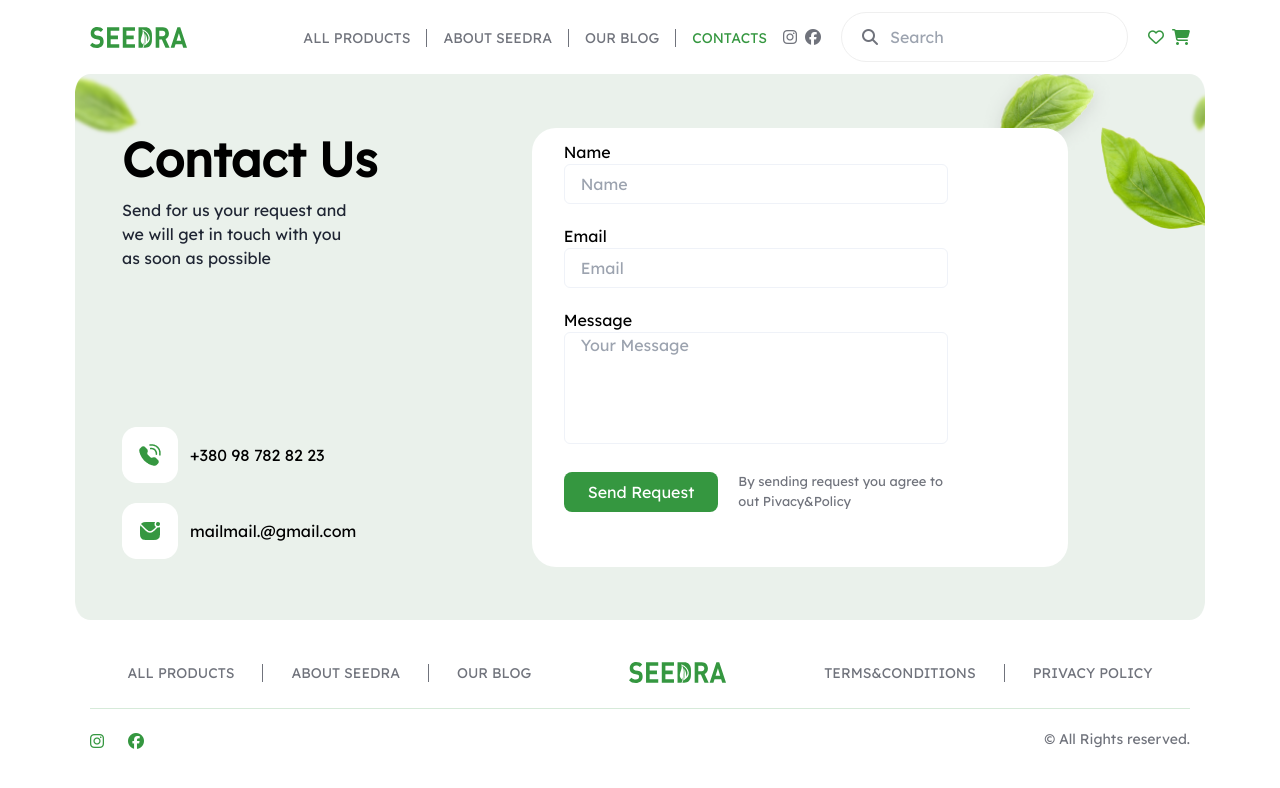
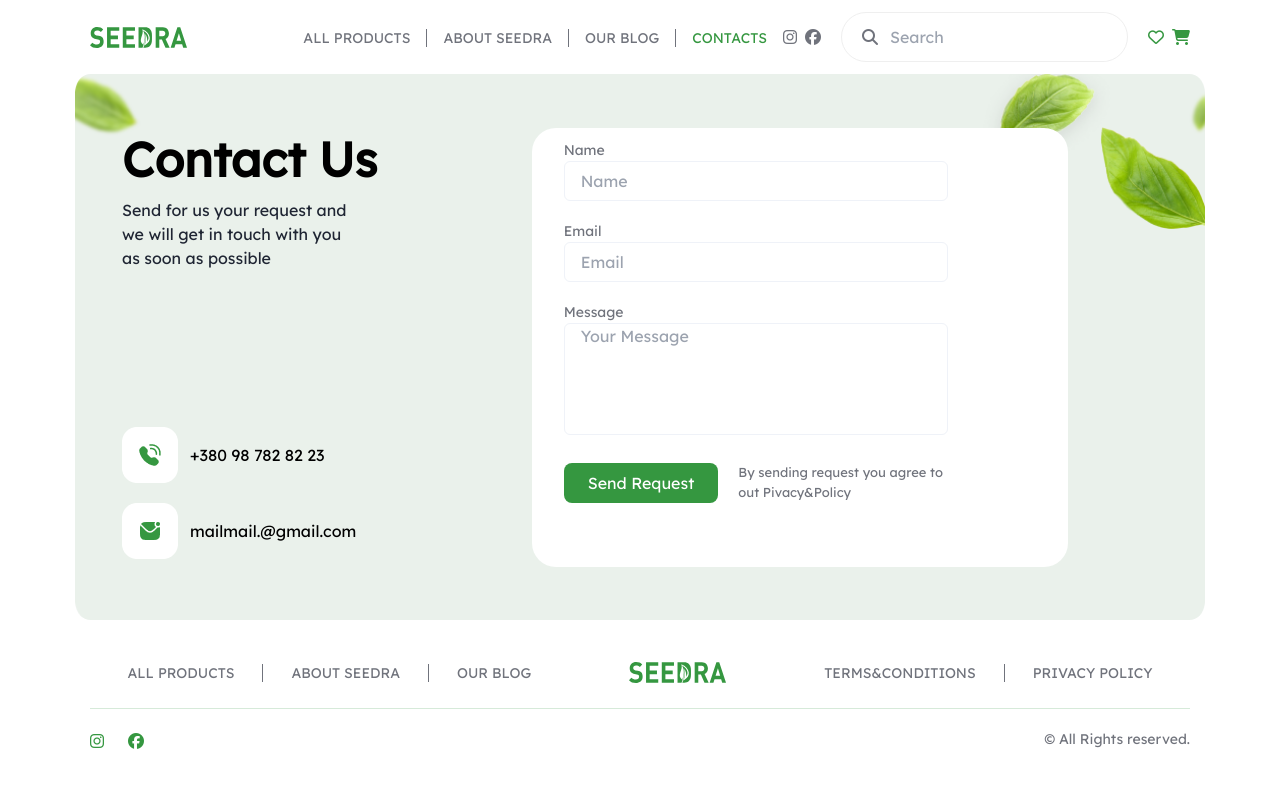
Before and after one commit to Anvarov-Ismoil/seedra, a Vue app: page /contacts in a window 1280 px wide. Shown: the top 788 px of the page. Built offline with nearby package versions, Linux system fonts and the light colour scheme.

Commit message:
fixed error on contactview.vue 21.05/10;25

```diff
--- a/src/views/ContactView.vue
+++ b/src/views/ContactView.vue
@@ -27,16 +27,16 @@
                <img class="w-10" src="../assets/images/email.png" alt="#">
                </div>
             </div>
-            <label for="name">
+            <label for="name" class="text-secondary font-normal text-[14px]">
                Name
             </label>
             <input type="text" id="name" placeholder="Name" class="w-full max-w-96 h-[2.5rem] border border-light-blue outline-none  mb-5 px-4 rounded-md ">
 
-            <label for="email">
+            <label for="email" class="text-secondary font-normal text-[14px]">
                Email
             </label>
             <input type="text" id="email" placeholder="Email" class="w-full max-w-96 h-[2.5rem] border border-light-blue outline-none  mb-5 px-4 rounded-md">
-            <label for="textarea">
+            <label for="textarea" class="text-secondary font-normal text-[14px]">
                Message
             </label>
              <textarea id="textarea" placeholder="Your Message" class="w-full max-w-96 h-[7rem] border border-light-blue outline-none  mb-3 resize-none px-4 rounded-md"></textarea>
```
